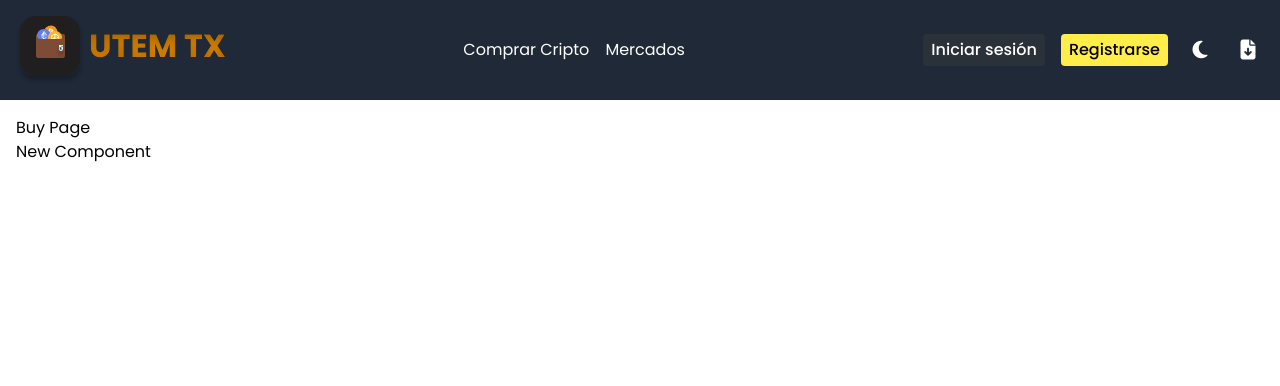
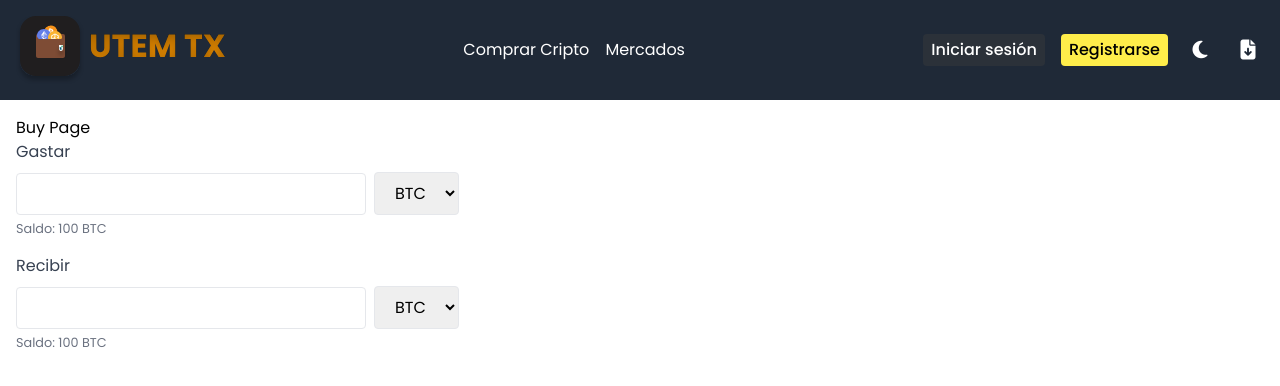
Before and after one commit to moisesnks/utem-tx-web-react, a React (Vite) app: page /buy in a window 1280 px wide. Shown: the top 386 px of the page. Built offline with nearby package versions, Linux system fonts and the light colour scheme.

Commit message:
owo buy page

```diff
--- a/src/components/BuyPage.jsx
+++ /dev/null
@@ -1,13 +0,0 @@
-import React from 'react';
-import NewComponent from './NewComponent.jsx';
-
-const BuyPage = () => {
-    return (
-        <div>
-            <h1>Buy Page</h1>
-            <NewComponent />
-        </div>
-    );
-};
-
-export default BuyPage;
--- a/src/components/NewComponent.jsx
+++ /dev/null
@@ -1,11 +0,0 @@
-import React from 'react';
-
-const NewComponent = () => {
-    return (
-        <div>
-            <h1>New Component</h1>
-        </div>
-    );
-};
-
-export default NewComponent;
--- /dev/null
+++ b/src/components/buy/BuyPage.jsx
@@ -0,0 +1,48 @@
+import React, { useState } from 'react';
+import CurrencyInput from './CurrencyInput.jsx';
+
+const BuyPage = () => {
+    const [amount, setAmount] = useState('');
+    const [convertedAmount, setConvertedAmount] = useState('');
+    const [selectedCurrency, setSelectedCurrency] = useState('BTC');
+
+    const handleAmountChange = (value) => {
+        setAmount(value);
+        setConvertedAmount(value*2);
+
+    };
+
+    const handleCurrencyChange = (currency) => {
+        setSelectedCurrency(currency);
+    };
+    const handleConvertChange = (value) => {
+        setConvertedAmount(value*2);
+    }
+
+    return (
+        <div>
+            <h1>Buy Page</h1>
+            <CurrencyInput
+                label="Gastar"
+                value={amount}
+                onChange={handleAmountChange}
+                currencies={['BTC', 'ETH']}
+                selectedCurrency={selectedCurrency}
+                onCurrencyChange={handleCurrencyChange}
+                balance={{ BTC: 100, ETH: 200 }} // Example balance data
+            />
+            <CurrencyInput
+                label="Recibir"
+                value={convertedAmount}
+                onChange={handleConvertChange}
+                currencies={['BTC', 'ETH']}
+                selectedCurrency={selectedCurrency}
+                onCurrencyChange={handleCurrencyChange}
+                balance={{ BTC: 100, ETH: 200 }} // Example balance data
+                isEditable={false}
+            />
+        </div>
+    );
+};
+
+export default BuyPage;
--- /dev/null
+++ b/src/components/buy/CurrencyInput.jsx
@@ -0,0 +1,34 @@
+// src/components/CurrencyInput.js
+import React from 'react';
+
+// Componente para entrada de monto y selección de moneda
+const CurrencyInput = ({ isEditable=true,label, value, onChange, currencies, selectedCurrency, onCurrencyChange, balance }) => {
+
+  return (
+    <div className="mb-4">
+      <label className="block text-gray-700">{label}</label>
+      <div className="flex items-center space-x-2 mt-2">
+        <input
+          type="number"
+          value={value}
+          onChange={(e) => onChange(e.target.value)}
+          className="flex-1 px-4 py-2 border rounded"
+          readOnly={!isEditable}
+        />
+        <select
+          value={selectedCurrency}
+          onChange={(e) => onCurrencyChange(e.target.value)}
+          className="px-4 py-2 border rounded"
+        >
+          {currencies.map(currency => (
+            <option key={currency} value={currency}>{currency}</option>
+          ))}
+        </select>
+      </div>
+      <small className="block mt-1 text-gray-500">Saldo: {balance[selectedCurrency]} {selectedCurrency}</small>
+
+    </div>
+  );
+};
+
+export default CurrencyInput;
--- a/src/routes/AppRoutes.jsx
+++ b/src/routes/AppRoutes.jsx
@@ -14,7 +14,7 @@ import Privacy from '../components/Privacy.jsx';
 import Verify from '../components/Verify.jsx';
 import LoginPassword from '../components/LoginPassword.jsx';
 import MarketPage from '../components/MarketPage.jsx';
-import BuyPage from '../components/BuyPage.jsx';
+import BuyPage from '../components/buy/BuyPage.jsx';
 
 const router = createBrowserRouter([
     {
```
